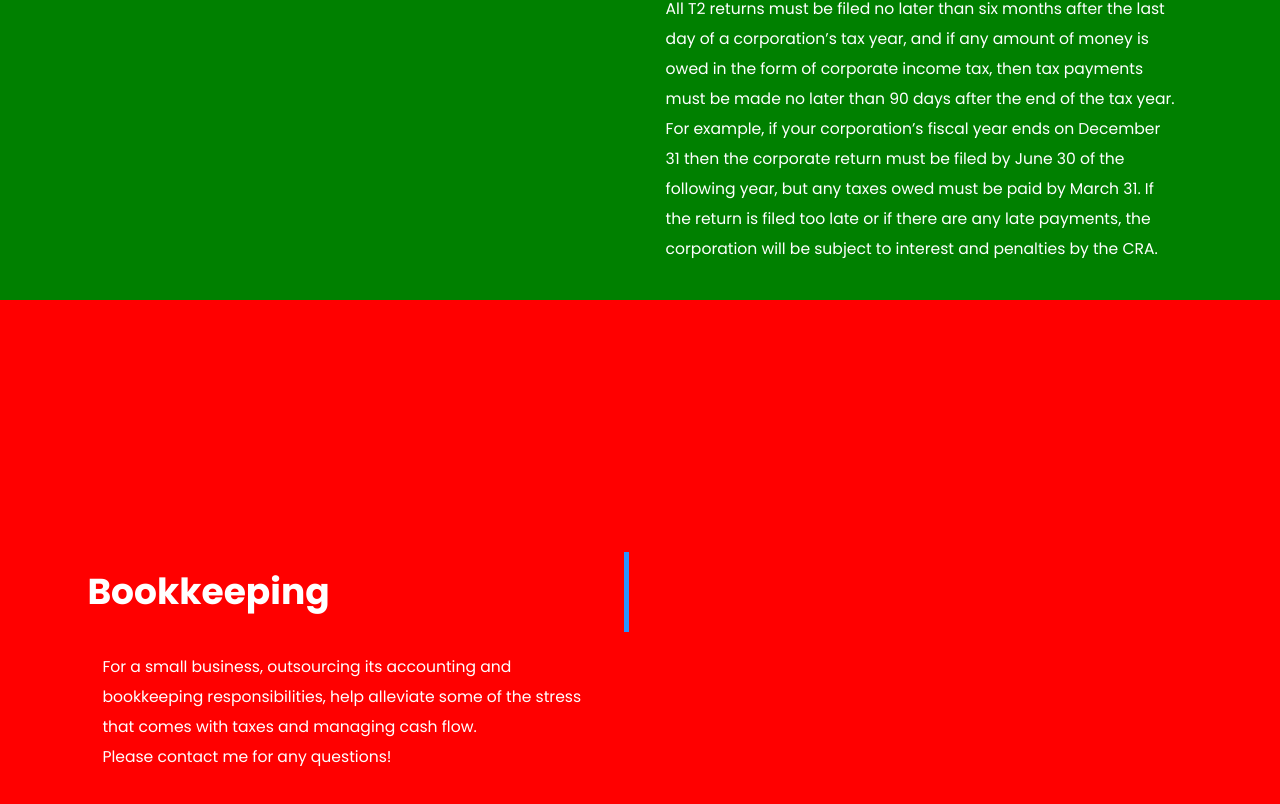
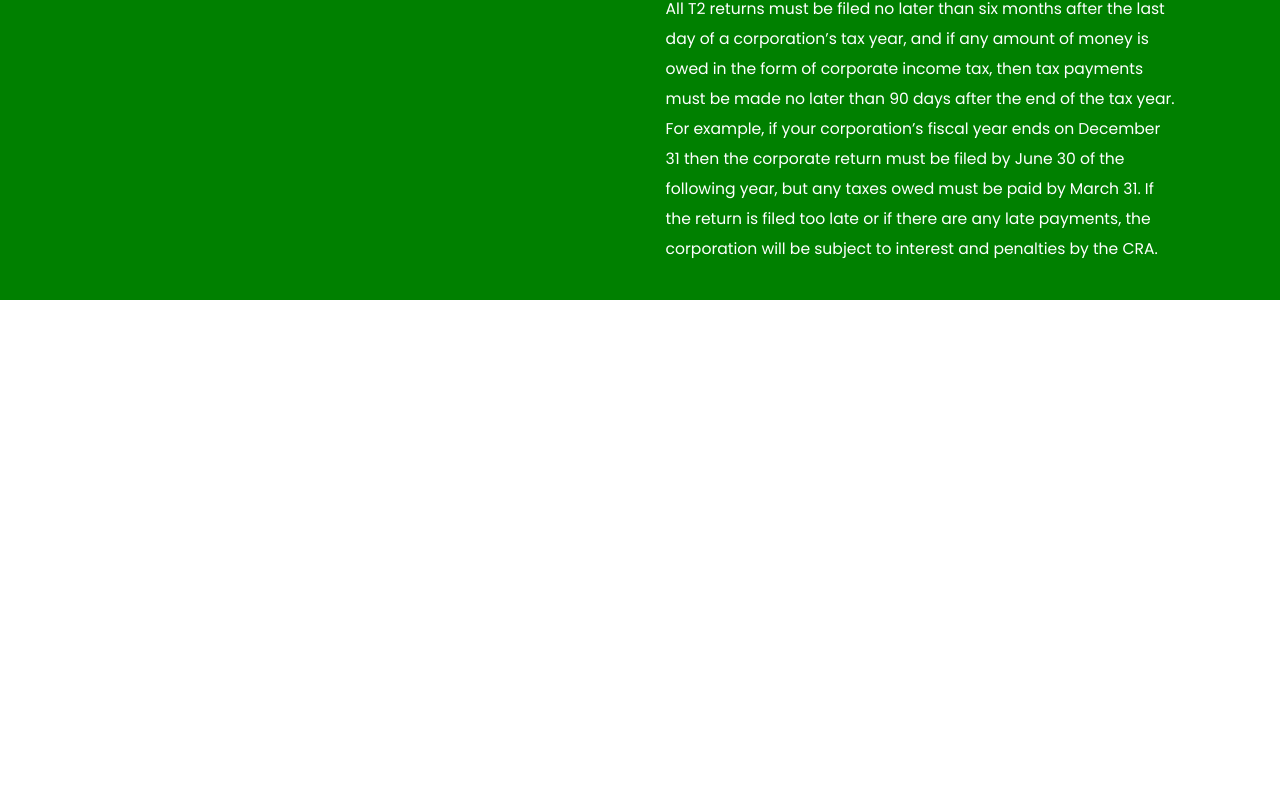
Before and after one commit to Hekkow/afg, a plain HTML site: page index.html in a window 1280 px wide. Shown: the part 1204-2008 px from the top of the page. After the commit the page ends 1504 px from the top, so only its background shows below. Drawn offline with Linux system fonts and the light colour scheme.

Commit message:
removed bookkeeping section

```diff
--- a/index.html
+++ b/index.html
@@ -96,16 +96,7 @@
       </div>
     </div>
   </div>
-  <div class="section" style="background-color: red">
-    <div class="panel">
-      <div class="main-title">
-        Bookkeeping
-      </div>
-      <div class="main-text">
-        For a small business, outsourcing its accounting and bookkeeping responsibilities, help alleviate some of the stress that comes with taxes and managing cash flow.<br>Please contact me for any questions!
-      </div>
-    </div>
-  </div>
+
 
   <script src="script.js"></script>
   </body>
```
